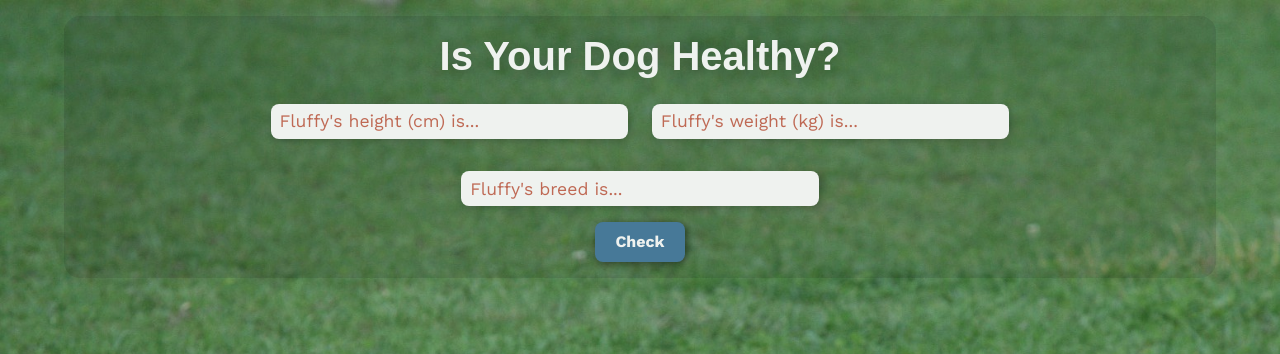
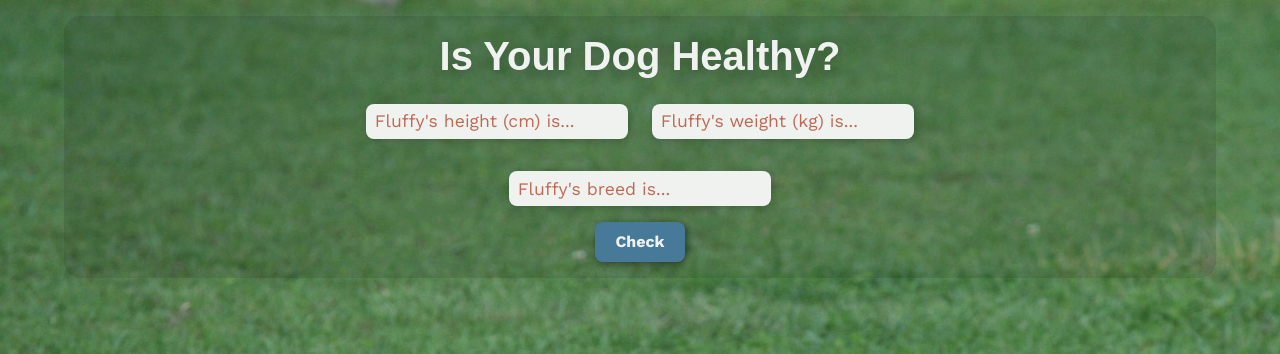
Before and after one commit to VeganBt/healthy-dog-calculator, a Rails app: page / in a window 1280 px wide. Shown: the top 354 px of the page. Run offline with Rails 7, Linux system fonts and the light colour scheme; style sheets or scripts are compiled from the project's sources; some libraries are stand-ins or nearby versions; some web fonts are replaced.

Commit message:
added favicon

```diff
--- a/app/views/layouts/application.html.erb
+++ b/app/views/layouts/application.html.erb
@@ -10,6 +10,7 @@
     <%= stylesheet_link_tag 'application', media: 'all', 'data-turbolinks-track': 'reload' %>
 
     <%= javascript_pack_tag 'application', 'data-turbolinks-track': 'reload', defer: true %>
+    <%= favicon_link_tag asset_path('favicon.png') %>
   </head>
 
   <body>
--- a/app/views/pages/home.html.erb
+++ b/app/views/pages/home.html.erb
@@ -5,16 +5,16 @@
                 data: { form_target: "form",
                         action: "submit->form#showResults" } do |form| %>
     <div class="row form-top">
-      <div class="col-12 col-sm-6 col-lg-4">
+      <div class="col-12 col-sm-6 col-lg-3">
         <%= form.text_field :height, required: true, placeholder: "Fluffy's height (cm) is..." %>
       </div>
-      <div class="col-12 col-sm-6 col-lg-4">
+      <div class="col-12 col-sm-6 col-lg-3">
         <%= form.text_field :weight, required: true, placeholder: "Fluffy's weight (kg) is..." %>
       </div>
       <br>
     </div>
     <div class="row d-flex flex-column align-items-center">
-      <div class="col-12 col-sm-6 col-lg-4 form-bottom">
+      <div class="col-12 col-sm-6 col-lg-3 form-bottom">
         <datalist id="breed" data-form-target="suggestions">
         <!-- inject suggestions here -->
         </datalist>
```
Also changed, not shown: app/assets/images/favicon.png (added).
